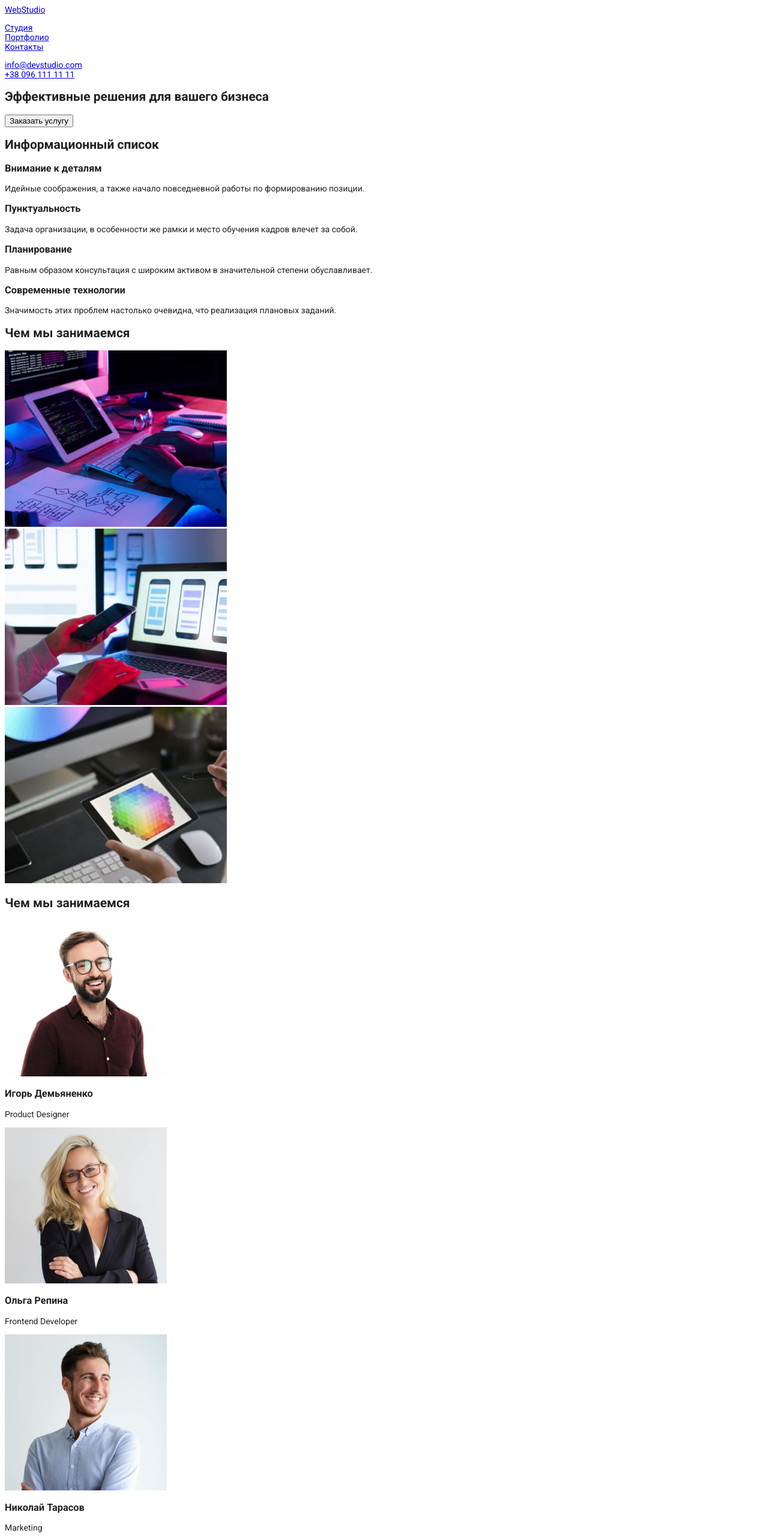
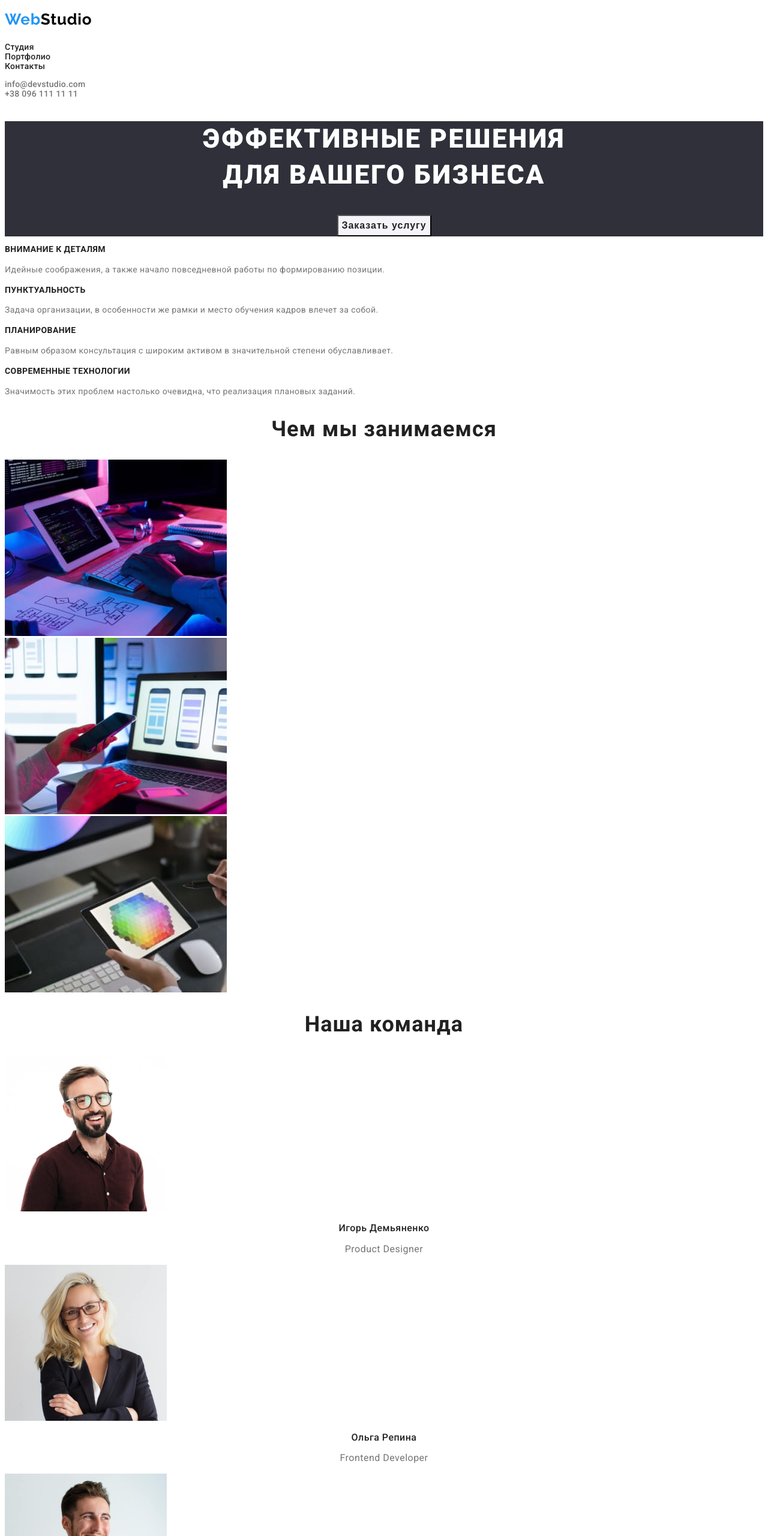
Before and after one commit to VozzRoman/goit-markup-hw-02, a plain HTML site: page index.html in a window 1280 px wide. Shown: the top 2560 px of the page at 60% size. Drawn offline with Linux system fonts and the light colour scheme.

Commit message:
add style

```diff
--- a/css/style.css
+++ b/css/style.css
@@ -1,11 +1,17 @@
 :root{
 	--primary-text-color: #212121;
-	--title-color: #000;
-	--primary-background: #FFF;
+	--seconadary-text-color:#ffff;
+	--title-color: #0000;
+	--sub-title-color: #212121;
+	--artical-color-text: #757575;
+	--primary-background: #FFFFFF;
+	--section-bg-color: #2F303A;
+	--hover-color: #2196F3;
+
 }
 
 
-ul{
+.padding-list{
 	list-style-type: none;
 	padding: 0;
 
@@ -16,3 +22,164 @@ body{
 	color: var(--primary-text-color);
 	background-color:var(--primary-background) ;
 }
+
+/* header */
+.logo {
+	text-decoration: none;
+	color: #000000;
+	font-family: 'Raleway';
+	font-weight: 700;
+	font-size: 26px;
+	line-height: 1.9;
+	letter-spacing: 0.03em;
+}
+.logo span{
+	color: #2196F3;
+}
+
+.header-list {
+	font-size: 14px;
+	font-weight: 500;
+	line-height: 1.14;
+	letter-spacing: 0.02em;
+}
+.header-link {
+	color: var(--primary-text-color);
+	text-decoration: none;
+}
+.header-link:hover,
+.header-link:focus {
+	color: var(--hover-color);
+}
+.link-color {
+	color: var(--artical-color-text);
+}
+
+/* section 1 */
+.section-one {
+	background-color:var(--section-bg-color);
+
+}
+.main-title {
+	text-transform: uppercase;
+	color:var(--seconadary-text-color);
+	font-size: 44px;
+	font-weight: 900;
+	line-height: 1.36;
+	letter-spacing: 0.06em;
+	text-align: center;
+}
+.button {
+	display: block;
+	cursor: pointer;
+	background-color: #F5F4FA;
+	color: var(--primary-text-color);
+	font-size: 16px;
+	font-weight: 700;
+	line-height: 1.87;
+	letter-spacing: 0.06em;
+	text-align: center;
+	margin: 0 auto;
+}
+.button:hover,
+.button:focus {
+	color: #ffff;
+	background-color: var(--hover-color);
+
+}
+/* section 2 */
+.title-hide {
+	display: none;
+}
+
+
+.section-text {
+	font-style: normal;
+	font-size: 14px;
+	line-height: 1.7;
+	letter-spacing: 0.03em;
+	color: var(--artical-color-text);
+}
+
+.section-subtitle {
+	color: var(--sub-title-color);
+	font-weight: 700;
+	font-size: 14px;
+	line-height: 1.14;
+	letter-spacing: 0.03em;
+	text-transform: uppercase;
+}
+/* section 3 */
+
+.section-title {
+	color: var(--primary-text-color);
+	font-weight: 700;
+	font-size: 36px;
+	line-height: 1.16;
+	text-align: center;
+	letter-spacing: 0.03em;
+}
+
+/* section 4 */
+.team-title {
+	color: var(--primary-text-color);
+	font-weight: 500;
+	font-size: 16px;
+	line-height: 1.18;
+	text-align: center;
+	letter-spacing: 0.03em;
+}
+
+.team-text {
+	color: var(--artical-color-text);
+	font-size: 16px;
+	line-height: 1.18;
+	text-align: center;
+	letter-spacing: 0.03em;
+}
+
+/* portfolio page */
+
+/* section 1 */
+.porfolio-link {
+	text-decoration: none;
+}
+.portfolio-subtitle{
+	color: var(--primary-text-color);
+	font-weight: 700;
+	font-size: 18px;
+	line-height: 2;
+	letter-spacing: 0.06em;
+}
+.portfolio-text{
+	color: var(--artical-color-text);
+	font-size: 16px;
+	line-height: 1.87;
+	letter-spacing: 0.03em;
+}
+
+
+
+/* footer */
+.footer {
+	background-color: var(--section-bg-color);
+}
+.footer-logo{
+	color: #FFFFFF;
+}
+
+.footer-text {
+	color: var(--seconadary-text-color);
+		font-size: 14px;
+		line-height: 24px;
+		letter-spacing: 0.03em;
+		text-align: left;
+}
+.footer-link {
+	color: #FFFFFF99;
+	font-size: 14px;
+	font-weight: 400;
+	line-height: 24px;
+	letter-spacing: 0.03em;
+	text-align: left;
+}
--- a/index.html
+++ b/index.html
@@ -17,16 +17,16 @@
 <body>
 	<!-- Шапка страницы -->
 	<header>
-		<a href="./index.html"><span>Web</span>Studio</a>
+		<a href="./index.html" class="logo"><span>Web</span>Studio</a>
 		<nav>
-			<ul>
-				<li><a href="#">Студия</a></li>
-				<li><a href="./portfolio.html">Портфолио</a></li>
-				<li><a href="#">Контакты</a></li>
+			<ul class="header-list padding-list">
+				<li><a class="header-link" href="#">Студия</a></li>
+				<li><a class="header-link"href="./portfolio.html">Портфолио</a></li>
+				<li><a class="header-link"href="#">Контакты</a></li>
 			</ul>
-				<ul>
-					<li><a href="mailto:info@devstudio.com">info@devstudio.com</a></li>
-					<li><a href="tel:+380961111111">+38 096 111 11 11</a></li>
+				<ul class="header-list padding-list">
+					<li><a class="header-link link-color" href="mailto:info@devstudio.com">info@devstudio.com</a></li>
+					<li><a class="header-link link-color"href="tel:+380961111111">+38 096 111 11 11</a></li>
 				</ul>
 		</nav>
 
@@ -35,37 +35,36 @@
 	<!-- Уникальный контент страницы -->
 	<main>
 	<!-- Секция 1 -->
-	<section>
-		<h1>Эффективные решения для вашего бизнеса</h1>
-		<button type="button">Заказать услугу</button>
+	<section class="section-one">
+		<h1 class="main-title">Эффективные решения<br> для вашего бизнеса</h1>
+		<button class="button" type="button">Заказать услугу</button>
 	</section>
 	<!-- Секция 2 -->
 	<section>
-		<h2>Информационный список</h2>
-		 <ul>
+		<h2 class="section-title title-hide">Информационный список</h2>
+		 <ul class="section-list padding-list">
 			<li>
-				<h3>Внимание к деталям</h3>
-				<p>Идейные соображения, а также начало повседневной работы по формированию позиции.</p>
+				<h3 class="section-subtitle">Внимание к деталям</h3>
+				<p class="section-text">Идейные соображения, а также начало повседневной работы по формированию позиции.</p>
 			</li>
 			<li>
-				<h3>Пунктуальность</h3>
-				<p>Задача организации, в особенности же рамки и место обучения кадров влечет за собой.</p>
+				<h3  class="section-subtitle">Пунктуальность</h3>
+				<p class="section-text">Задача организации, в особенности же рамки и место обучения кадров влечет за собой.</p>
 			</li>
 			<li>
-				<h3>Планирование</h3>
-				<p>Равным образом консультация с широким активом в значительной степени обуславливает.</p>
+				<h3  class="section-subtitle">Планирование</h3>
+				<p class="section-text">Равным образом консультация с широким активом в значительной степени обуславливает.</p>
 			</li>
 			<li>
-				<h3>Современные технологии</h3>
-				<p>Значимость этих проблем настолько очевидна, что реализация плановых заданий.</p>
+				<h3  class="section-subtitle">Современные технологии</h3>
+				<p class="section-text">Значимость этих проблем настолько очевидна, что реализация плановых заданий.</p>
 			</li>
-
 		 </ul>
 	</section>
 	<!-- Секция 3 -->
 	<section>
-		<h2>Чем мы занимаемся</h2>
-		<ul>
+		<h2  class="section-title">Чем мы занимаемся</h2>
+		<ul class="padding-list">
 			<li><img src="./images/box1.jpg" width="370" alt="картинка с планшетом"></li>
 			<li><img src="./images/box2.jpg" width="370" alt="картинка с ноутбуком и телефоном"></li>
 			<li><img src="./images/box3.jpg" width="370" alt="картинка с изображением на планшете"></li>
@@ -73,34 +72,34 @@
 	</section>
 	<!-- Секция 4 -->
 	<section>
-			<h2>Чем мы занимаемся</h2>
-			<ul>
+			<h2 class="section-title">Наша команда</h2>
+			<ul class="padding-list">
 				<li>
 					<div>
 						<img src="./images/img.jpg" width="270" alt="фото Игорь Демьяненко">
-						<h3>Игорь Демьяненко</h3>
-						<p>Product Designer</p>
+						<h3 class="team-title">Игорь Демьяненко</h3>
+						<p class="team-text">Product Designer</p>
 					</div>
 				</li>
 				<li>
 					<div>
 						<img src="./images/img2.jpg" width="270" alt="фото Ольга Репина">
-						<h3>Ольга Репина</h3>
-						<p>Frontend Developer</p>
+						<h3 class="team-title">Ольга Репина</h3>
+						<p class="team-text">Frontend Developer</p>
 					</div>
 				</li>
 				<li>
 					<div>
 						<img src="./images/img3.jpg" width="270" alt="фото Николай Тарасов">
-						<h3>Николай Тарасов</h3>
-						<p>Marketing</p>
+						<h3 class="team-title">Николай Тарасов</h3>
+						<p class="team-text">Marketing</p>
 					</div>
 				</li>
 				<li>
 					<div>
 						<img src="./images/img4.jpg" width="270" alt="фото Михаил Ермаков">
-						<h3>Михаил Ермаков</h3>
-						<p>UI Designer</p>
+						<h3 class="team-title">Михаил Ермаков</h3>
+						<p class="team-text">UI Designer</p>
 					</div>
 				</li>
 
@@ -109,12 +108,12 @@
 	</main>
 
 	<!-- Подвал страницы -->
-	<footer>
-			<a href="#"><span>Web</span>Studio</a>
+	<footer class="footer">
+			<a class="logo footer-logo" href="./index.html"><span>Web</span>Studio</a>
 			<address>
-				<p>г. Киев, пр-т Леси Украинки, 26</p>
-				<a href="mailto:info@devstudio.com">info@devstudio.com</a>
-				<a href="tel:+380961111111">+38 096 111 11 11</a>
+				<p class="footer-text">г. Киев, пр-т Леси Украинки, 26</p>
+				<a class="footer-link" href="mailto:info@devstudio.com">info@devstudio.com</a>
+				<a class="footer-link" href="tel:+380961111111">+38 096 111 11 11</a>
 			</address>
 	</footer>
 
```
Also changed, not shown: portfolio.html (+47 -49 lines).
